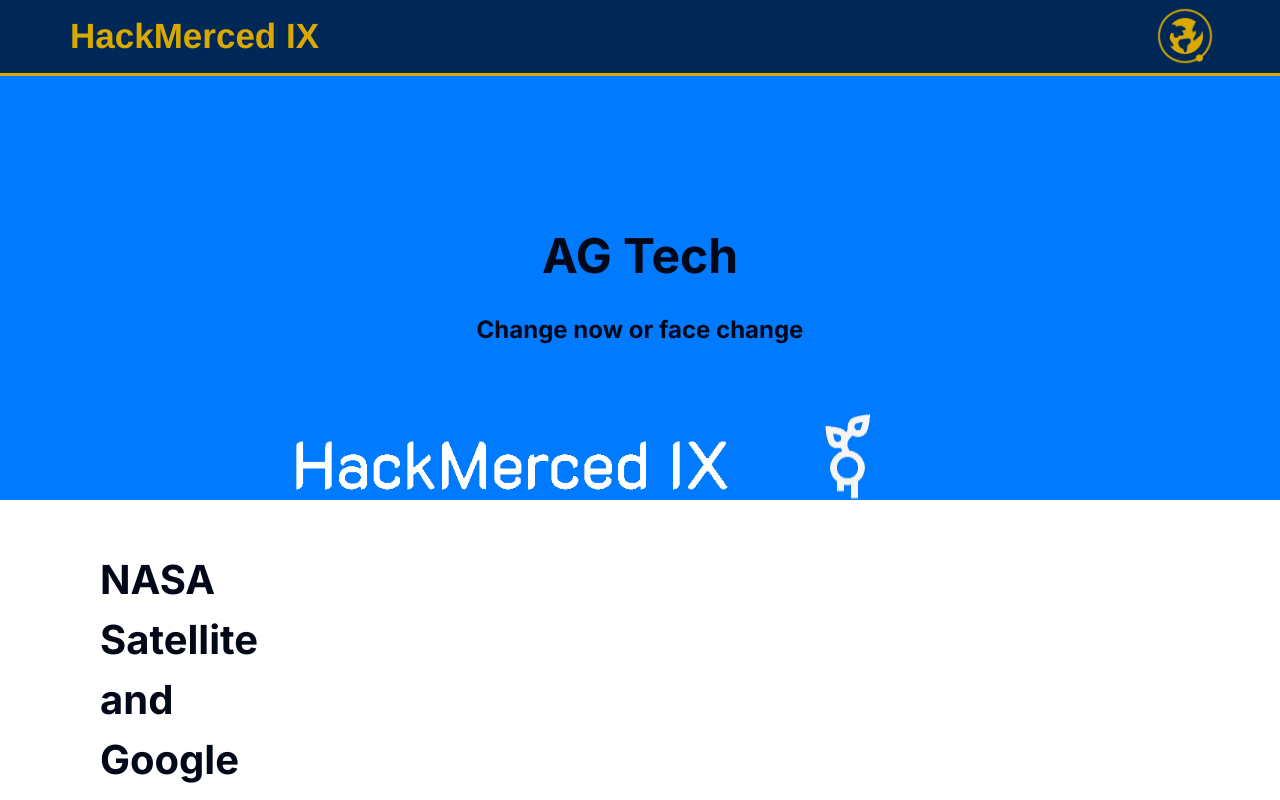
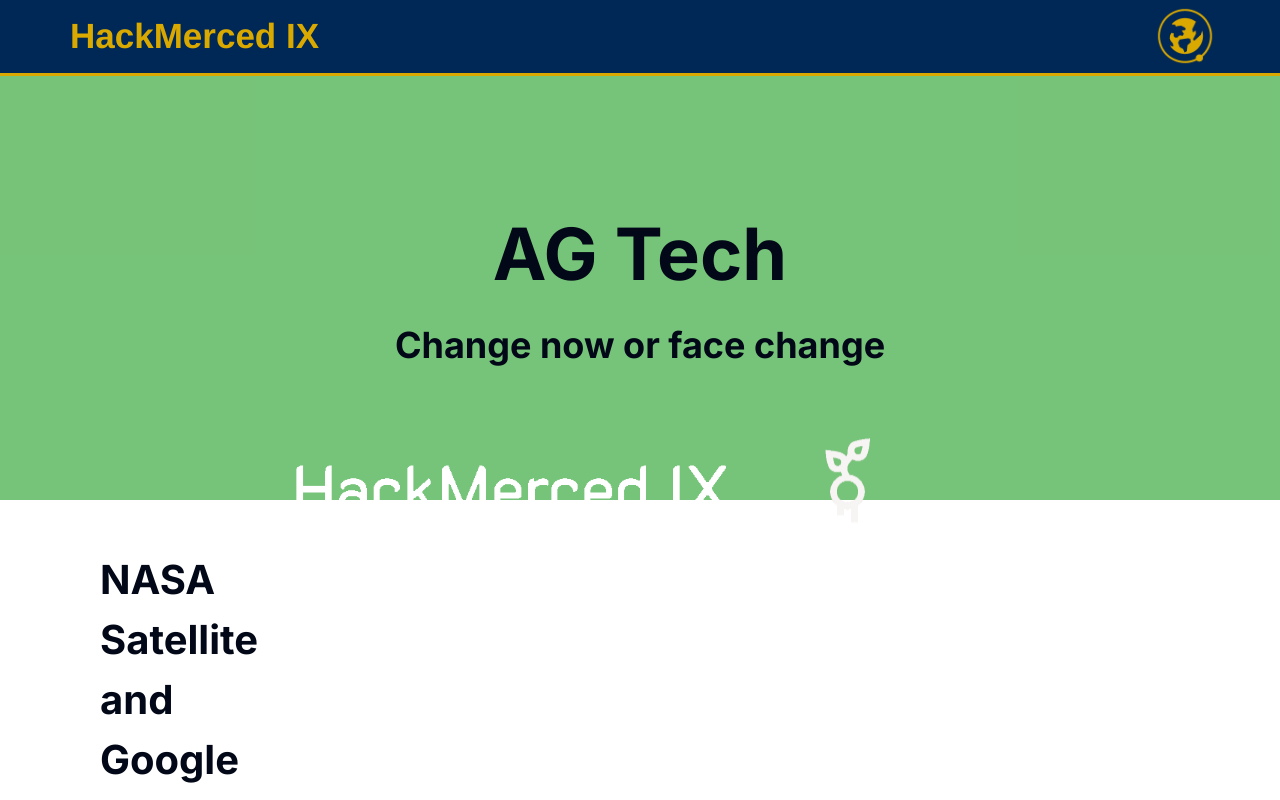
Before and after one commit to a1-Raza/Hack-Merced-Project, a Next.js app in the folder client/: page / in a window 1280 px wide. Shown: the top 800 px of the page. Built offline with nearby package versions, Linux system fonts and the light colour scheme.

Commit message:
submit saves variables

```diff
--- a/client/app/landing.css
+++ b/client/app/landing.css
@@ -31,17 +31,18 @@
 
 #headingText {
     text-align: center;
-    font-size: 48px;
+    font-size: 72px; /* Increased font size */
     font-weight: bold;
-    margin-top: 20px; /* Adjusted margin */
+    margin-top: 0; /* Adjusted margin */
 }
 
 #bigSubText {
     text-align: center;
-    font-size: 24px;
+    font-size: 36px; /* Increased font size */
     font-weight: bold;
-    margin-top: 20px; /* Adjusted margin */
+    margin-top: 10px; /* Adjusted margin */
 }
+
 
 #promptForm {
     display: flex;
@@ -69,7 +70,7 @@
 }
 
 .promptInput:focus {
-    border-color: #007bff; /* Change border color on focus */
+    border-color: #bdddff; /* Change border color on focus */
 }
 
 .promptInput::placeholder {
@@ -108,7 +109,7 @@
 
 .info-icon i {
     font-size: 24px;
-    color: #007bff; /* Blue color */
+    color: #fb009b; /* Blue color */
 }
 
 .info-box {
@@ -162,7 +163,7 @@
     height: 500px;
     margin-top: -100px;
     padding-top: 200px;
-    background-color: #007bff; /* Blue color */
+    background-color: #199b1d97; /* Green color */
 }
 #hackmercedthing{
     margin-left: 220px;
--- a/client/app/prompt_intake/page.tsx
+++ b/client/app/prompt_intake/page.tsx
@@ -22,13 +22,7 @@
     const [date2, setDate2] = useState<Date | null>(null);
 
     function animateButton() {
-        const button = document.getElementById('promptSubmit');
-        if (button) {
-            button.style.animation = 'shrink 0.5s forwards';
-            setTimeout(() => {
-                button.style.animation = '';
-            }, 500);
-        }
+        // Call fetchWithParams and pass all the required variables
         const response = fetchWithParams<DataResponse>('data', {
             'lat': latitude,
             'long': longitude,
@@ -37,7 +31,21 @@
             'date2': date2,
             'additional': null
         });
-    };
+    }
+
+    function handleSubmit() {
+        // Call animateButton function to trigger the fetchWithParams
+        animateButton();
+
+        // Save input values
+        // For example, you can save the values to localStorage or send them to the server
+        // Here, we are just logging the values to the console
+        console.log('Latitude:', latitude);
+        console.log('Longitude:', longitude);
+        console.log('Dimensions:', dim);
+        console.log('Start Date:', date1);
+        console.log('End Date:', date2);
+    }
 
     return (
         <>
@@ -46,7 +54,7 @@
                 <img src="/gold-orbit.png" alt="Globe picture" style={{ width: "100%", maxWidth: "60px", position: "absolute", top: "0", right: "65px", marginTop: "6px" }} />
             </header>
             <div>
-                <div id="promptText" className="prompt-text">Enter Coordinates</div>
+                <div id="promptText" className="prompt-text">Enter Information</div>
                 <form id="promptForm" style={{ marginBottom: "350px" }}>
                     <div className="input-group">
                         <input id="latitudeInput" className="promptInput" type="text" name="latitude" placeholder="Latitude" value={latitude} onChange={(e) => setLatitude(e.target.value)} required />
@@ -75,11 +83,8 @@
                         placeholderText="End Date"
                         className="rounded-md border custom-datepicker"
                     />
-                    <button id="promptSubmit" type="button" onClick={animateButton}>Submit</button>
+                    <button id="promptSubmit" type="button" onClick={handleSubmit}>Submit</button>
                 </form>
-                <div id="promptList" className="chat-container">
-                    {/* Prompt list will be displayed here */}
-                </div>
             </div>
         </>
     );
```
Also changed, not shown: client/app/prompt_intake/prompts.css (+12 -0 lines), 1 other file (tests, documents, lock files or other folders).
